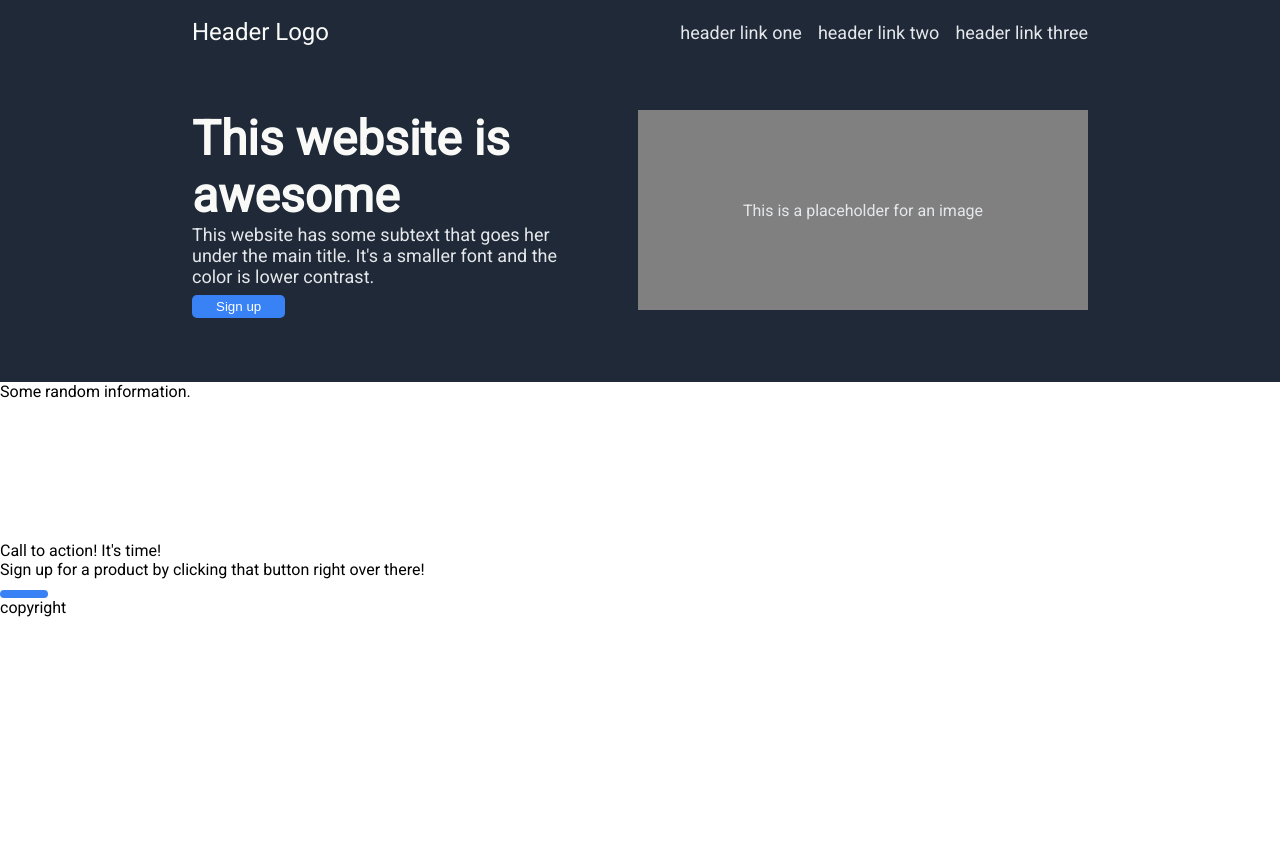
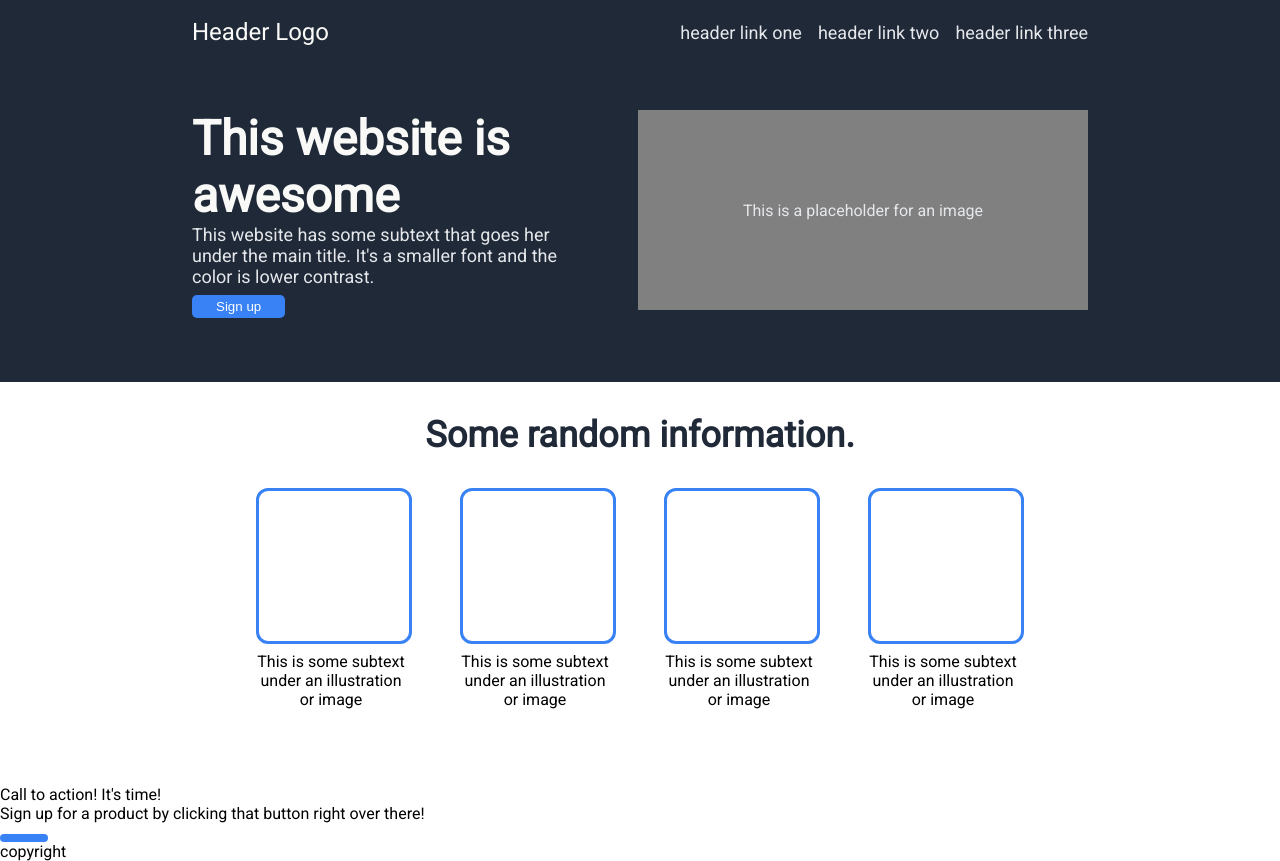
Before and after one commit to AdamMcCarthyCS/project-odin-landing-page, a plain HTML site: page index.html in a window 1280 px wide. Before the commit the page ends 800 px from the top, so only its background shows below. Drawn offline with Linux system fonts and the light colour scheme.

Commit message:
feat(info-section): Added classes and flexbox styling
HTML:
- Added two classes in HTML to style the cards and header of section

CSS:
- Set the information section to be a flex column with items aligned to
the centre
- Changed the font size, weight, color, and padding in the section
heading
- Set the cards as a flex row with gaps between items and bottom padding
- Aligned the image placeholder and text to the center of each cards
- Set the width, border radius and border thickness for each image
placeholder
- Set the width of the image placeholder and paragraph beneath to be
equal
- Reduced the default margin above the paragraph beneath the image
placeholder

```diff
--- a/css/style.css
+++ b/css/style.css
@@ -82,3 +82,42 @@ button {
 .main .secondary {
     font-size: 18px;
 }
+
+/* Information Section */
+
+#information {
+    display: flex;
+    flex-direction: column;
+    align-items: center;
+}
+
+.information-header {
+    font-size: 36px;
+    font-weight: 900;
+    color: #1f2937;
+    padding: 32px;
+}
+
+.cards {
+    display: flex;
+    gap: 48px;
+    padding-bottom: 60px;
+}
+
+.cards div {
+    text-align: center;
+}
+
+.image-placeholder {
+    border: 3px solid #3882f6;
+    border-radius: 12px;
+    height: 150px;
+}
+
+.information-content {
+    width: 150px;
+}
+
+p {
+    margin-top: 8px;
+}
--- a/index.html
+++ b/index.html
@@ -29,23 +29,23 @@
             </div>
         </div>
         <div id="information">
-            <div>Some random information.</div>
+            <div class="information-header">Some random information.</div>
             <div class="cards">
                 <div>
-                    <img src="" alt="">
-                    <p></p>
+                    <div class="image-placeholder information-content"></div>
+                    <p class="information-content">This is some subtext under an illustration or image</p>
                 </div>
                 <div>
-                    <img src="" alt="">
-                    <p></p>
+                    <div class="image-placeholder information-content"></div>
+                    <p class="information-content">This is some subtext under an illustration or image</p>
                 </div>
                 <div>
-                    <img src="" alt="">
-                    <p></p>
+                    <div class="image-placeholder information-content"></div>
+                    <p class="information-content">This is some subtext under an illustration or image</p>
                 </div>
                 <div>
-                    <img src="" alt="">
-                    <p></p>
+                    <div class="image-placeholder information-content"></div>
+                    <p class="information-content">This is some subtext under an illustration or image</p>
                 </div>
             </div>
         </div>
```
